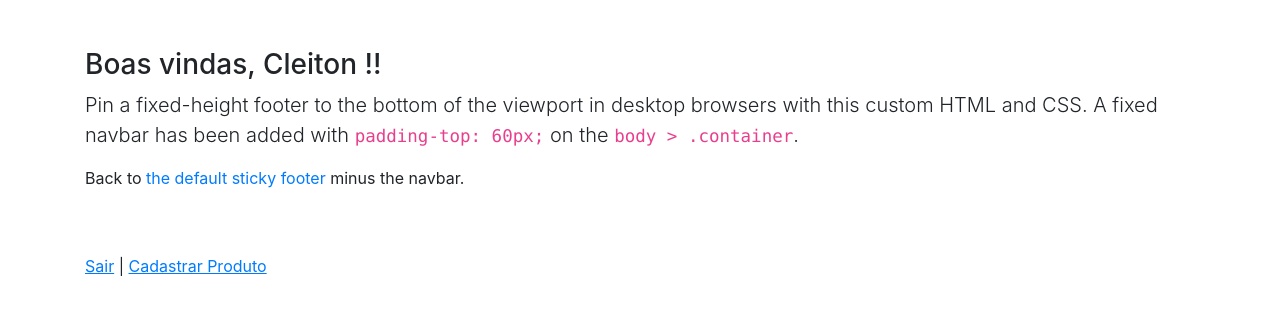
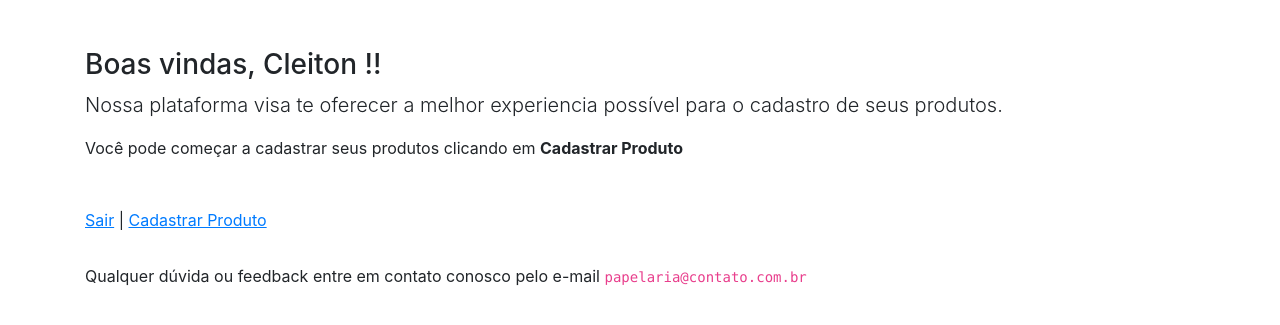
Before and after one commit to CaiqueRosa/projeto_frontend, a PHP site: page / in a window 1280 px wide. Shown: the part 56-381 px from the top of the page. Run offline with PHP 8.4, Linux system fonts and the light colour scheme; a user stored in the database is signed in.

Commit message:
Adicionando texto amigavel para usuario na home page :)

```diff
--- a/www/papelaria/index.php
+++ b/www/papelaria/index.php
@@ -47,13 +47,15 @@ include('protect.php');
         <main role="main" class="container">
             <h3 class="mt-5">Boas vindas, <?php echo $_SESSION['nome']; ?> !!</h3>
 
-            <p class="lead">Pin a fixed-height footer to the bottom of the viewport in desktop browsers with this custom HTML and CSS. A fixed navbar has been added with <code>padding-top: 60px;</code> on the <code>body &gt; .container</code>.</p>
-            <p>Back to <a href="../sticky-footer/">the default sticky footer</a> minus the navbar.</p>
+            <p class="lead">Nossa plataforma visa te oferecer a melhor experiencia possível para o cadastro de seus produtos.</p>
+            <p>Você pode começar a cadastrar seus produtos clicando em <strong>Cadastrar Produto</strong></p>
 
-            <div style="padding-top: 3rem;">
+            <div style="padding-top: 2rem;">
                 <a style="text-decoration: underline" href="logout.php">Sair</a> |
                 <a style="text-decoration: underline" href="index_produto.php">Cadastrar Produto</a>
             </div>
+
+            <p style="padding-top: 2rem;">Qualquer dúvida ou feedback entre em contato conosco pelo e-mail <code>papelaria@contato.com.br</code></p>
         </main>
 
     </body>
```
